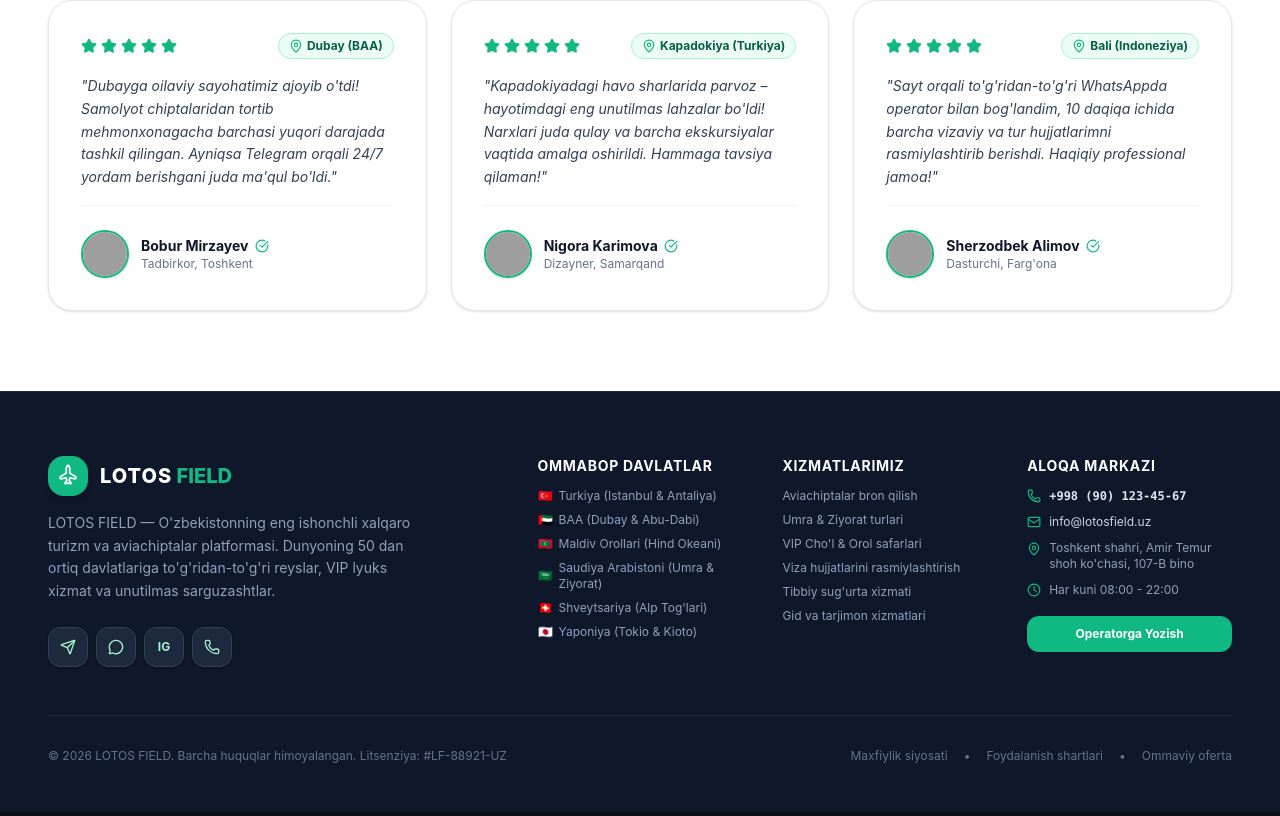
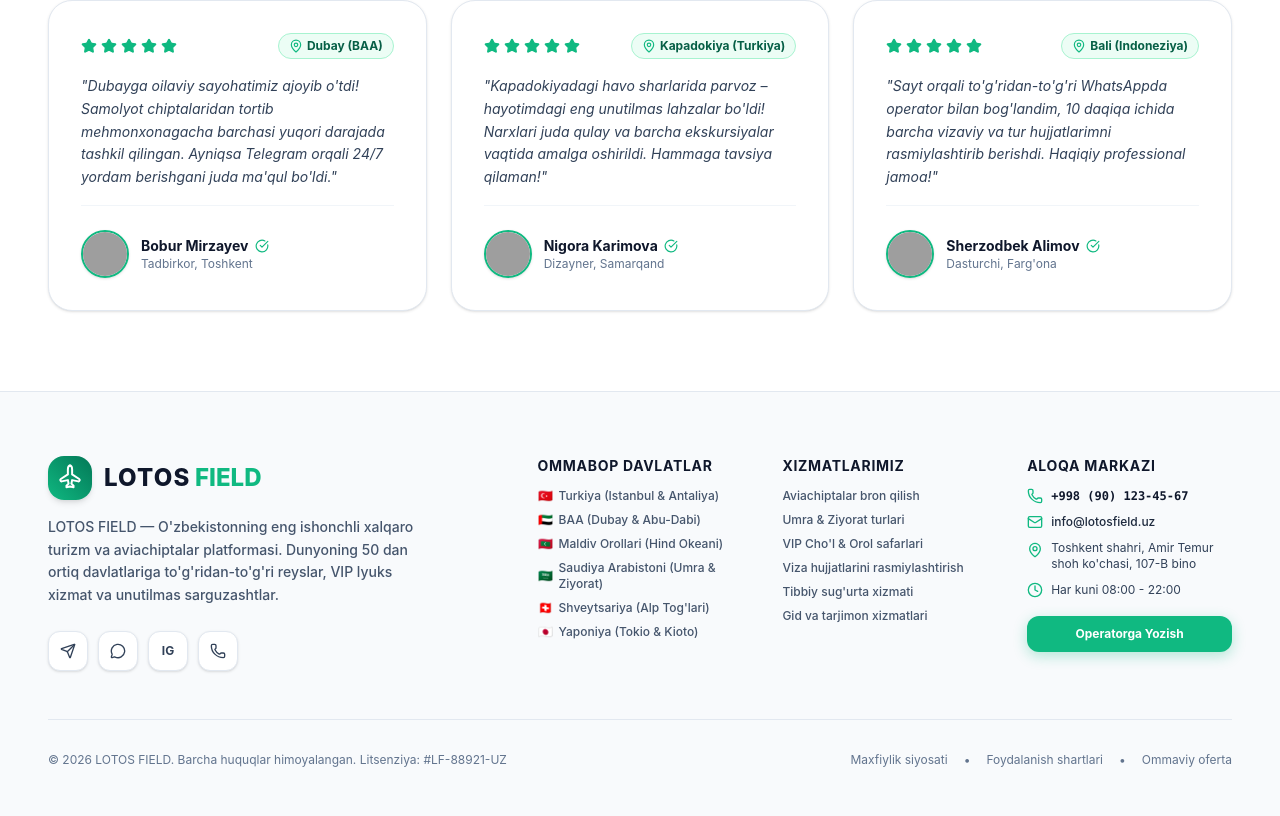
Before and after one commit to humoyun1773/sayohat-web, a React (Vite) app: page / in a window 1280 px wide. Shown: the part 8094-8910 px from the top of the page. Built offline with nearby package versions, Linux system fonts and the light colour scheme; grey boxes are pictures that could not be loaded.

Commit message:
Update footer background to clean light aesthetic with #10B981 emerald accents

```diff
--- a/src/components/Footer.jsx
+++ b/src/components/Footer.jsx
@@ -7,34 +7,34 @@ import { CONTACT_INFO, COUNTRIES } from '../data/travelData';
 
 export default function Footer({ onSelectCountry, onOpenContact }) {
   return (
-    <footer className="relative bg-slate-900 text-slate-300 pt-16 pb-12 overflow-hidden border-t border-slate-800">
+    <footer className="relative bg-slate-50 text-slate-700 pt-16 pb-12 overflow-hidden border-t border-slate-200">
       <div className="max-w-[1536px] mx-auto px-4 sm:px-8 lg:px-12 relative z-10">
 
-        <div className="grid grid-cols-1 md:grid-cols-2 lg:grid-cols-5 gap-10 pb-12 border-b border-slate-800">
+        <div className="grid grid-cols-1 md:grid-cols-2 lg:grid-cols-5 gap-10 pb-12 border-b border-slate-200">
 
           {/* Col 1 & 2: Brand Info & Bio */}
           <div className="lg:col-span-2 space-y-4">
             <div className="flex items-center gap-3">
-              <div className="w-10 h-10 rounded-2xl bg-[#10b981] flex items-center justify-center text-white shadow-md">
-                <Plane className="w-5 h-5 transform -rotate-45" />
+              <div className="w-11 h-11 rounded-2xl bg-gradient-to-tr from-[#10b981] to-[#047857] flex items-center justify-center text-white shadow-md">
+                <Plane className="w-6 h-6 transform -rotate-45" />
               </div>
               <div>
-                <span className="text-xl font-extrabold text-white tracking-wider">LOTOS</span>{' '}
-                <span className="text-xl font-extrabold text-[#10b981]">FIELD</span>
+                <span className="text-2xl font-extrabold text-slate-900 tracking-wider">LOTOS</span>{' '}
+                <span className="text-2xl font-extrabold text-[#10b981]">FIELD</span>
               </div>
             </div>
 
-            <p className="text-xs sm:text-sm text-slate-400 leading-relaxed max-w-sm">
+            <p className="text-xs sm:text-sm text-slate-600 leading-relaxed max-w-sm font-medium">
               LOTOS FIELD — O'zbekistonning eng ishonchli xalqaro turizm va aviachiptalar platformasi. Dunyoning 50 dan ortiq davlatlariga to'g'ridan-to'g'ri reyslar, VIP lyuks xizmat va unutilmas sarguzashtlar.
             </p>
 
             {/* Social & Messenger Links */}
-            <div className="flex items-center gap-2 pt-2">
+            <div className="flex items-center gap-2.5 pt-2">
               <a
                 href={CONTACT_INFO.telegram}
                 target="_blank"
                 rel="noreferrer"
-                className="w-10 h-10 rounded-xl bg-slate-800 hover:bg-[#10b981] text-[#a7f3d0] hover:text-white border border-slate-700 flex items-center justify-center transition-all shadow-sm"
+                className="w-10 h-10 rounded-xl bg-white hover:bg-[#10b981] text-slate-700 hover:text-white border border-slate-200 flex items-center justify-center transition-all shadow-sm"
                 title="Telegram"
               >
                 <Send className="w-4 h-4" />
@@ -44,7 +44,7 @@ export default function Footer({ onSelectCountry, onOpenContact }) {
                 href={CONTACT_INFO.whatsapp}
                 target="_blank"
                 rel="noreferrer"
-                className="w-10 h-10 rounded-xl bg-slate-800 hover:bg-[#10b981] text-[#a7f3d0] hover:text-white border border-slate-700 flex items-center justify-center transition-all shadow-sm"
+                className="w-10 h-10 rounded-xl bg-white hover:bg-[#10b981] text-slate-700 hover:text-white border border-slate-200 flex items-center justify-center transition-all shadow-sm"
                 title="WhatsApp"
               >
                 <MessageCircle className="w-4 h-4" />
@@ -54,7 +54,7 @@ export default function Footer({ onSelectCountry, onOpenContact }) {
                 href={CONTACT_INFO.instagram}
                 target="_blank"
                 rel="noreferrer"
-                className="w-10 h-10 rounded-xl bg-slate-800 hover:bg-[#10b981] text-[#a7f3d0] hover:text-white border border-slate-700 flex items-center justify-center transition-all shadow-sm font-bold text-xs"
+                className="w-10 h-10 rounded-xl bg-white hover:bg-[#10b981] text-slate-700 hover:text-white border border-slate-200 flex items-center justify-center transition-all shadow-sm font-bold text-xs"
                 title="Instagram"
               >
                 IG
@@ -62,7 +62,7 @@ export default function Footer({ onSelectCountry, onOpenContact }) {
 
               <a
                 href={`tel:${CONTACT_INFO.phoneClean}`}
-                className="w-10 h-10 rounded-xl bg-slate-800 hover:bg-[#10b981] text-[#a7f3d0] hover:text-white border border-slate-700 flex items-center justify-center transition-all shadow-sm"
+                className="w-10 h-10 rounded-xl bg-white hover:bg-[#10b981] text-slate-700 hover:text-white border border-slate-200 flex items-center justify-center transition-all shadow-sm"
                 title="Qo'ng'iroq"
               >
                 <Phone className="w-4 h-4" />
@@ -72,10 +72,10 @@ export default function Footer({ onSelectCountry, onOpenContact }) {
 
           {/* Col 3: Ommabop Davlatlar */}
           <div className="space-y-3">
-            <h4 className="text-sm font-bold text-white uppercase tracking-wider text-[#10b981]">
+            <h4 className="text-sm font-bold text-slate-900 uppercase tracking-wider">
               Ommabop Davlatlar
             </h4>
-            <ul className="space-y-2 text-xs text-slate-400">
+            <ul className="space-y-2 text-xs text-slate-600 font-medium">
               {COUNTRIES.slice(0, 6).map((c) => (
                 <li key={c.id}>
                   <button
@@ -83,7 +83,7 @@ export default function Footer({ onSelectCountry, onOpenContact }) {
                       onSelectCountry(c.id);
                       document.querySelector('#countries')?.scrollIntoView({ behavior: 'smooth' });
                     }}
-                    className="hover:text-white transition-colors flex items-center gap-1.5 text-left"
+                    className="hover:text-[#10b981] transition-colors flex items-center gap-1.5 text-left"
                   >
                     <span>{c.flag}</span>
                     <span>{c.name}</span>
@@ -95,47 +95,47 @@ export default function Footer({ onSelectCountry, onOpenContact }) {
 
           {/* Col 4: Xizmatlar */}
           <div className="space-y-3">
-            <h4 className="text-sm font-bold text-white uppercase tracking-wider text-[#10b981]">
+            <h4 className="text-sm font-bold text-slate-900 uppercase tracking-wider">
               Xizmatlarimiz
             </h4>
-            <ul className="space-y-2 text-xs text-slate-400">
-              <li className="hover:text-white cursor-pointer">Aviachiptalar bron qilish</li>
-              <li className="hover:text-white cursor-pointer">Umra & Ziyorat turlari</li>
-              <li className="hover:text-white cursor-pointer">VIP Cho'l & Orol safarlari</li>
-              <li className="hover:text-white cursor-pointer">Viza hujjatlarini rasmiylashtirish</li>
-              <li className="hover:text-white cursor-pointer">Tibbiy sug'urta xizmati</li>
-              <li className="hover:text-white cursor-pointer">Gid va tarjimon xizmatlari</li>
+            <ul className="space-y-2 text-xs text-slate-600 font-medium">
+              <li className="hover:text-[#10b981] cursor-pointer">Aviachiptalar bron qilish</li>
+              <li className="hover:text-[#10b981] cursor-pointer">Umra & Ziyorat turlari</li>
+              <li className="hover:text-[#10b981] cursor-pointer">VIP Cho'l & Orol safarlari</li>
+              <li className="hover:text-[#10b981] cursor-pointer">Viza hujjatlarini rasmiylashtirish</li>
+              <li className="hover:text-[#10b981] cursor-pointer">Tibbiy sug'urta xizmati</li>
+              <li className="hover:text-[#10b981] cursor-pointer">Gid va tarjimon xizmatlari</li>
             </ul>
           </div>
 
           {/* Col 5: Kontakt & Manzil */}
           <div className="space-y-3">
-            <h4 className="text-sm font-bold text-white uppercase tracking-wider text-[#10b981]">
+            <h4 className="text-sm font-bold text-slate-900 uppercase tracking-wider">
               Aloqa Markazi
             </h4>
-            <div className="space-y-2.5 text-xs text-slate-400">
+            <div className="space-y-2.5 text-xs text-slate-600">
               <div className="flex items-center gap-2">
-                <Phone className="w-3.5 h-3.5 text-[#10b981] shrink-0" />
-                <a href={`tel:${CONTACT_INFO.phoneClean}`} className="text-slate-200 hover:text-white font-mono font-bold">
+                <Phone className="w-4 h-4 text-[#10b981] shrink-0" />
+                <a href={`tel:${CONTACT_INFO.phoneClean}`} className="text-slate-900 hover:text-[#10b981] font-mono font-bold">
                   {CONTACT_INFO.phone}
                 </a>
               </div>
               <div className="flex items-center gap-2">
-                <Mail className="w-3.5 h-3.5 text-[#10b981] shrink-0" />
-                <span className="text-slate-300">{CONTACT_INFO.email}</span>
+                <Mail className="w-4 h-4 text-[#10b981] shrink-0" />
+                <span className="text-slate-800 font-medium">{CONTACT_INFO.email}</span>
               </div>
               <div className="flex items-start gap-2">
-                <MapPin className="w-3.5 h-3.5 text-[#10b981] shrink-0 mt-0.5" />
-                <span>{CONTACT_INFO.address}</span>
+                <MapPin className="w-4 h-4 text-[#10b981] shrink-0 mt-0.5" />
+                <span className="text-slate-700">{CONTACT_INFO.address}</span>
               </div>
               <div className="flex items-center gap-2">
-                <Clock className="w-3.5 h-3.5 text-[#10b981] shrink-0" />
-                <span>Har kuni 08:00 - 22:00</span>
+                <Clock className="w-4 h-4 text-[#10b981] shrink-0" />
+                <span className="text-slate-700">Har kuni 08:00 - 22:00</span>
               </div>
 
               <button
                 onClick={onOpenContact}
-                className="w-full mt-2 py-2.5 rounded-xl bg-[#10b981] hover:bg-[#059669] text-white text-xs font-bold transition-all shadow-sm"
+                className="w-full mt-2 py-2.5 rounded-xl btn-primary-emerald text-white text-xs font-bold transition-all shadow-sm"
               >
                 Operatorga Yozish
               </button>
@@ -150,11 +150,11 @@ export default function Footer({ onSelectCountry, onOpenContact }) {
             © 2026 LOTOS FIELD. Barcha huquqlar himoyalangan. Litsenziya: #LF-88921-UZ
           </div>
           <div className="flex items-center gap-4">
-            <span className="hover:text-slate-400 cursor-pointer">Maxfiylik siyosati</span>
+            <span className="hover:text-slate-800 cursor-pointer">Maxfiylik siyosati</span>
             <span>•</span>
-            <span className="hover:text-slate-400 cursor-pointer">Foydalanish shartlari</span>
+            <span className="hover:text-slate-800 cursor-pointer">Foydalanish shartlari</span>
             <span>•</span>
-            <span className="hover:text-slate-400 cursor-pointer">Ommaviy oferta</span>
+            <span className="hover:text-slate-800 cursor-pointer">Ommaviy oferta</span>
           </div>
         </div>
 
```
